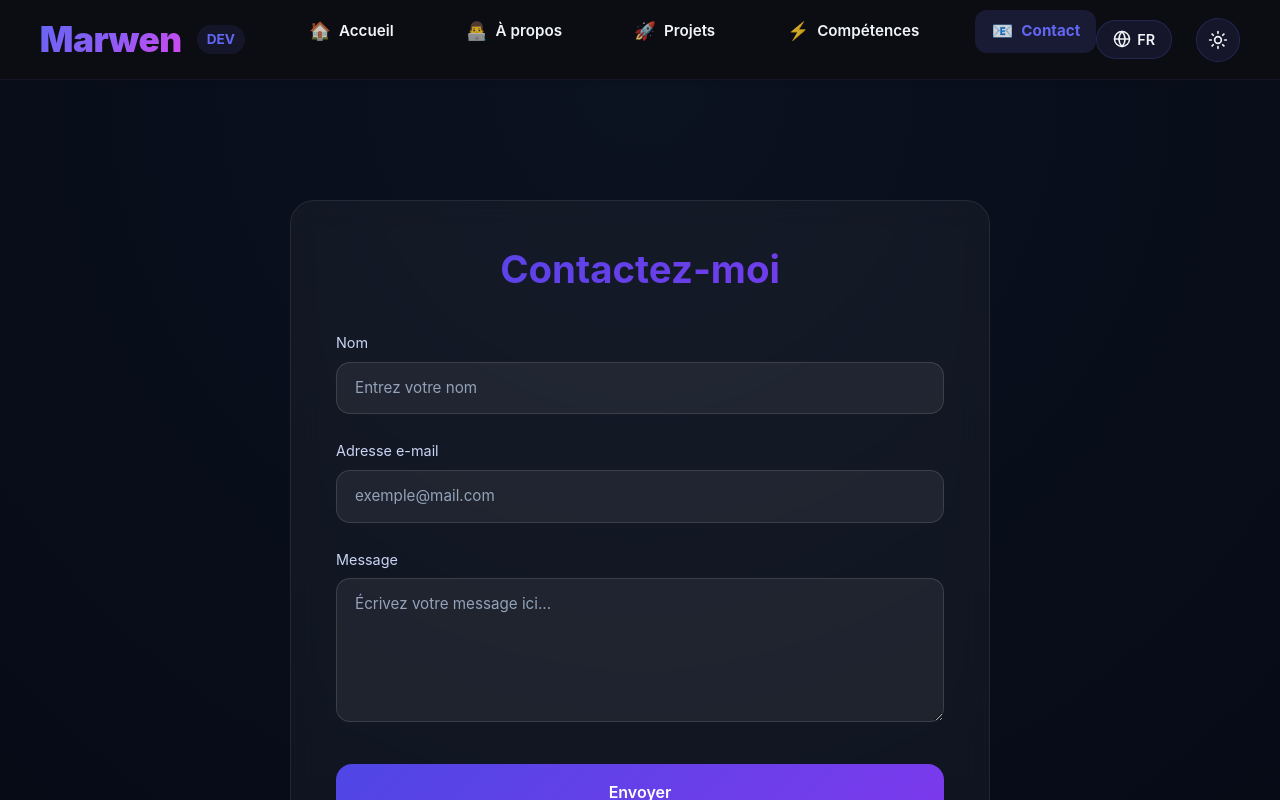
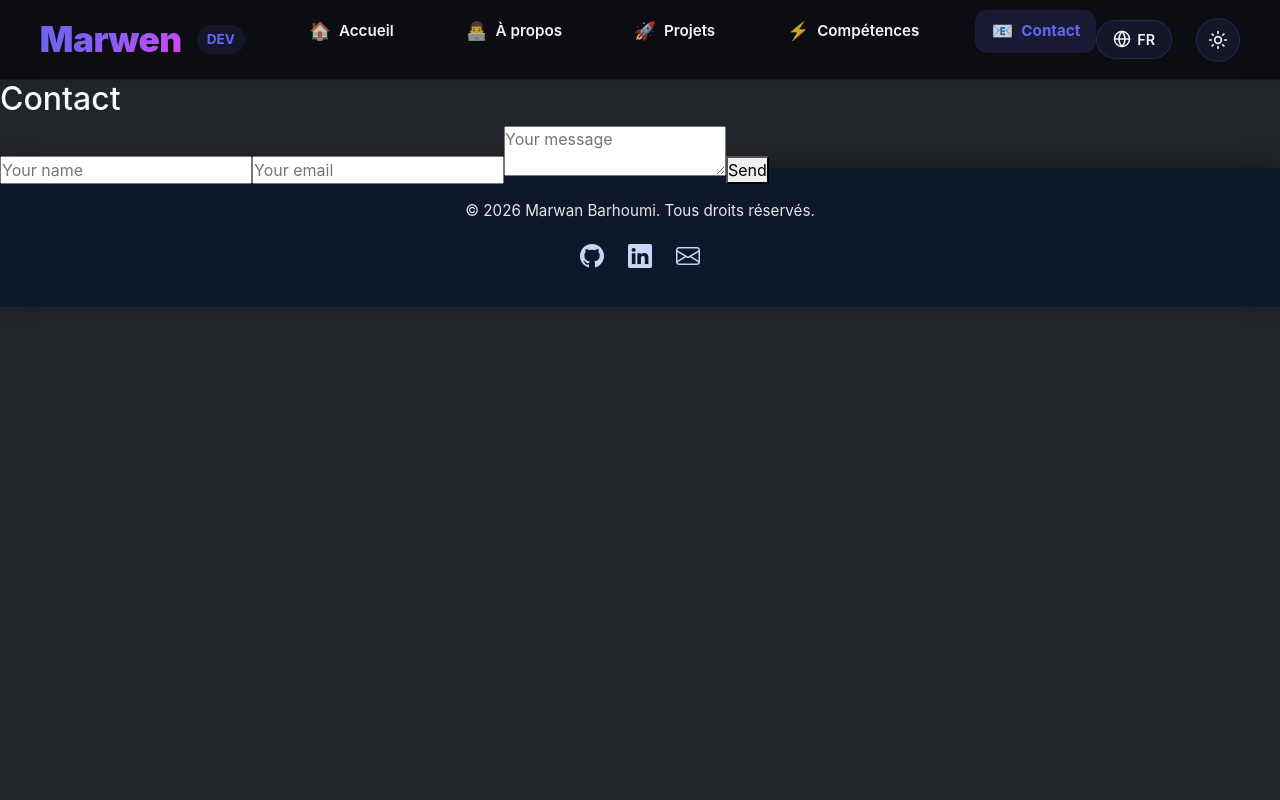
Before and after one commit to marwanbarhoumi/Portfolio-Marwan, a React (Create React App) app in the folder frontend/: page /contact in a window 1280 px wide. Built offline with nearby package versions, Linux system fonts and the light colour scheme.

Commit message:
add helmet security middleware

```diff
--- a/frontend/src/pages/Contact.js
+++ b/frontend/src/pages/Contact.js
@@ -1,81 +1,83 @@
 import { useState } from "react";
-import "../style/Contact.css";
 import { sendEmail } from "../Email";
-import useScrollReveal from "../hooks/useScrollReveal";
 
 function Contact() {
   const [form, setForm] = useState({
     name: "",
     email: "",
-    message: ""
+    message: "",
   });
 
-  useScrollReveal();
+  const [status, setStatus] = useState("idle");
 
   const handleChange = (e) =>
     setForm({ ...form, [e.target.name]: e.target.value });
 
-  const handleSubmit = (e) => {
+  const handleSubmit = async (e) => {
     e.preventDefault();
+    setStatus("loading");
 
-    sendEmail(form)
-      .then(() => {
-        alert(`Merci ${form.name}, votre message a été envoyé ✅`);
+    try {
+      await sendEmail(form);
+      setStatus("success");
       setForm({ name: "", email: "", message: "" });
-      })
-      .catch((err) => {
-        console.error(err);
-        alert("Erreur lors de l'envoi ❌");
-      });
+    } catch (err) {
+      if (err.message.includes("Too many")) {
+        setStatus("limit");
+      } else {
+        setStatus("error");
+      }
+    }
   };
 
   return (
     <section className="contact-section">
-      <div className="contact-card reveal">
-        <h2 className="contact-title">Contactez-moi</h2>
+      <h2>Contact</h2>
 
       <form onSubmit={handleSubmit}>
-          <div className="form-group">
-            <label>Nom</label>
         <input
-              type="text"
           name="name"
+          placeholder="Your name"
           value={form.name}
           onChange={handleChange}
-              placeholder="Entrez votre nom"
           required
         />
-          </div>
 
-          <div className="form-group">
-            <label>Adresse e-mail</label>
         <input
+          name="email"
           type="email"
-              name="email"
+          placeholder="Your email"
           value={form.email}
           onChange={handleChange}
-              placeholder="exemple@mail.com"
           required
         />
-          </div>
 
-          <div className="form-group">
-            <label>Message</label>
         <textarea
           name="message"
-              rows="5"
+          placeholder="Your message"
           value={form.message}
           onChange={handleChange}
-              placeholder="Écrivez votre message ici..."
           required
         />
-          </div>
 
-          <button type="submit" className="contact-btn">
-            Envoyer
+        <button disabled={status === "loading"}>
+          {status === "loading" ? "Sending..." : "Send"}
         </button>
+
+        {status === "success" && (
+          <p className="success">Message sent successfully ✅</p>
+        )}
+
+        {status === "limit" && (
+          <p className="warning">
+            Too many requests ⏳ please wait 1 minute
+          </p>
+        )}
+
+        {status === "error" && (
+          <p className="error">Something went wrong ❌</p>
+        )}
       </form>
-      </div>
     </section>
   );
 }
```
Lines whose indentation alone changed are shown as unchanged.
